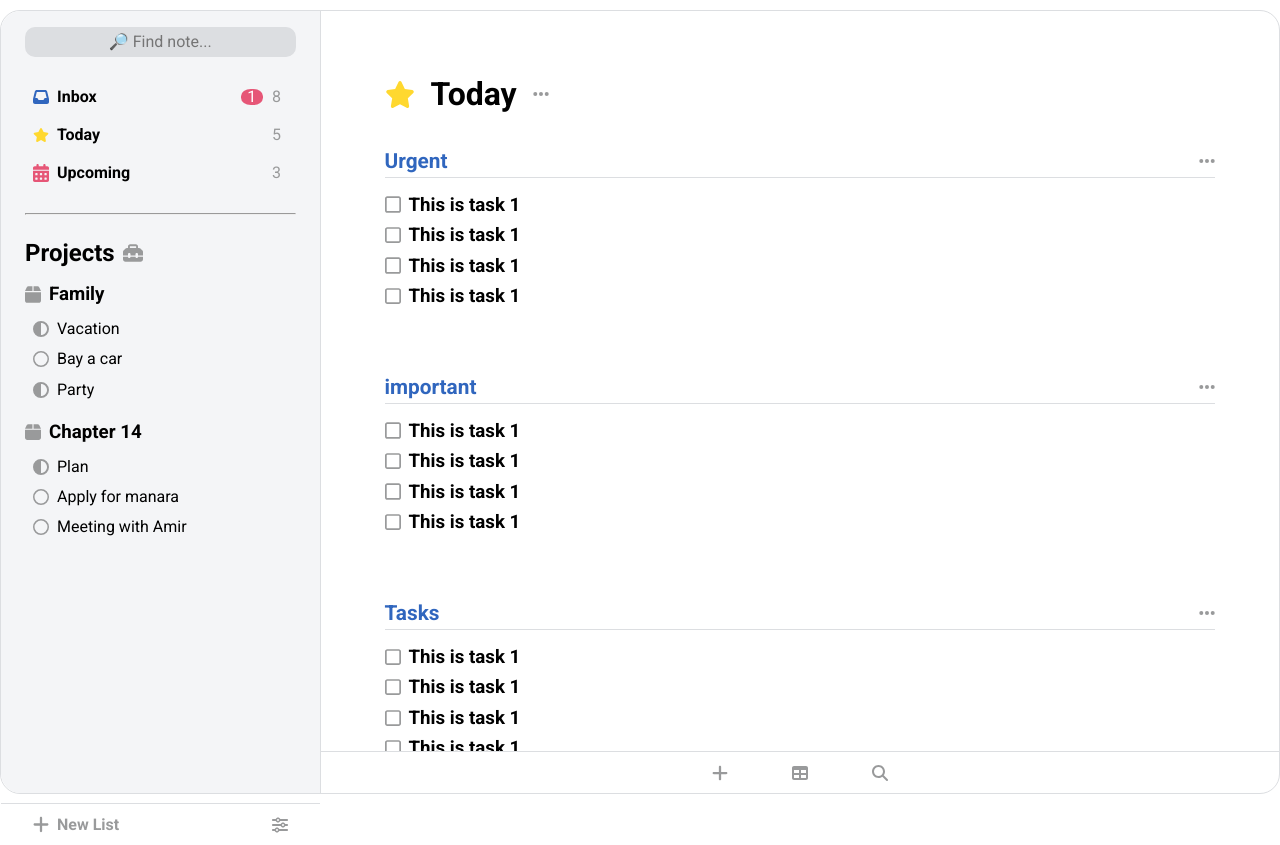
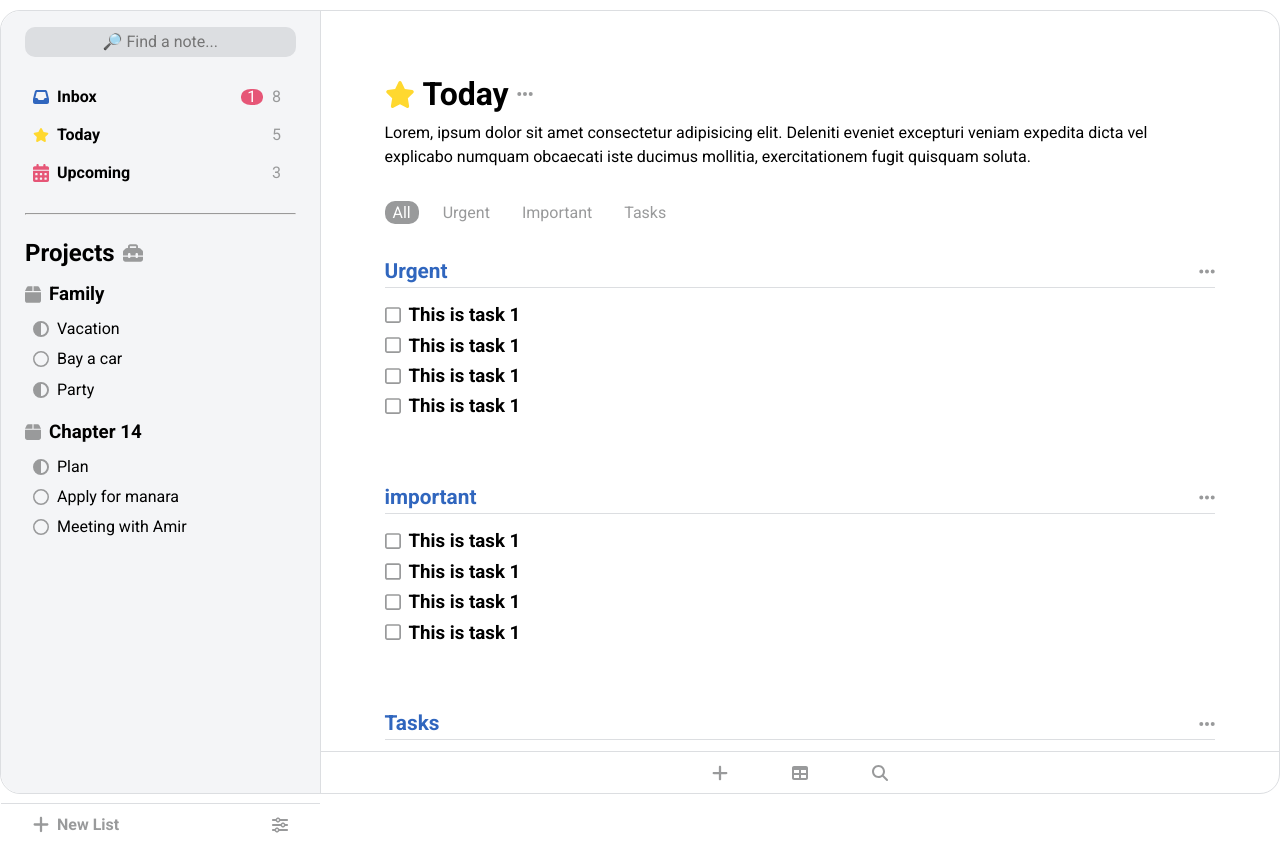
Before and after one commit to Moath-COE/MoazToDo, a website built with webpack: page src/templates/template.html in a window 1280 px wide. Built offline with nearby package versions, Linux system fonts and the light colour scheme.

Commit message:
Syle main canvas fully

```diff
--- a/src/styles/canvas.css
+++ b/src/styles/canvas.css
@@ -7,7 +7,8 @@ main {
 }
 
 main li:hover,
-main button:hover {
+main button:hover,
+.canvas_filters label:hover {
   background-color: var(--mid-gray);
   border-radius: 10px;
 }
@@ -29,7 +30,8 @@ main button:hover {
   display: flex;
   align-items: center;
   justify-content: start;
-  gap: 1rem;
+  gap: 0.5rem;
+  margin-bottom: 0.5rem;
 }
 
 .canvas_title .icon:first-child {
@@ -39,6 +41,29 @@ main button:hover {
 /* Hide scrollbar for Chrome, Safari and Opera */
 .canvas_main::-webkit-scrollbar {
   display: none;
+}
+
+/* Canvas Filters */
+.canvas_filters {
+  display: flex;
+  align-items: center;
+  gap: 1rem;
+  line-height: 1;
+  color: var(--dark-gray);
+}
+
+.canvas_filters input {
+  display: none;
+}
+
+.canvas_filters label {
+  padding: 0.2rem 0.5rem;
+  border-radius: 10px;
+}
+
+.canvas_filters input:checked + label {
+  background-color: var(--dark-gray);
+  color: var(--bg-main);
 }
 
 /* Importance sections */
--- a/src/templates/template.html
+++ b/src/templates/template.html
@@ -8,7 +8,7 @@
   <body>
     <nav class="navbar">
       <div class="top">
-        <input type="text" name="" id="" placeholder="🔎 Find note..." />
+        <input type="text" name="" id="" placeholder="🔎 Find a note..." />
         <div class="tabs">
           <ul class="nav_tabs_sections">
             <li class="nav_tab_item">
@@ -157,6 +157,7 @@
     </nav>
     <main class="canvas">
       <div class="canvas_main">
+        <div class="canvas_header">
           <div class="canvas_title">
             <img
               src="../assets/icons/star-solid.svg"
@@ -169,6 +170,23 @@
               alt="ellipsis-solid"
               class="icon"
             />
+          </div>
+          <p class="canvas_description">
+            Lorem, ipsum dolor sit amet consectetur adipisicing elit. Deleniti
+            eveniet excepturi veniam expedita dicta vel explicabo numquam
+            obcaecati iste ducimus mollitia, exercitationem fugit quisquam
+            soluta.
+          </p>
+        </div>
+        <div class="canvas_filters">
+          <input type="radio" id="all" name="filter" value="all" checked />
+          <label for="all">All</label>
+          <input type="radio" id="urgent" name="filter" value="urgent" />
+          <label for="urgent">Urgent</label>
+          <input type="radio" id="important" name="filter" value="important" />
+          <label for="important">Important</label>
+          <input type="radio" id="tasks" name="filter" value="tasks" />
+          <label for="tasks">Tasks</label>
         </div>
         <div class="canvas_tasks_group">
           <div class="canvas_importance" id="urgent">
```
Lines whose indentation alone changed are shown as unchanged.
